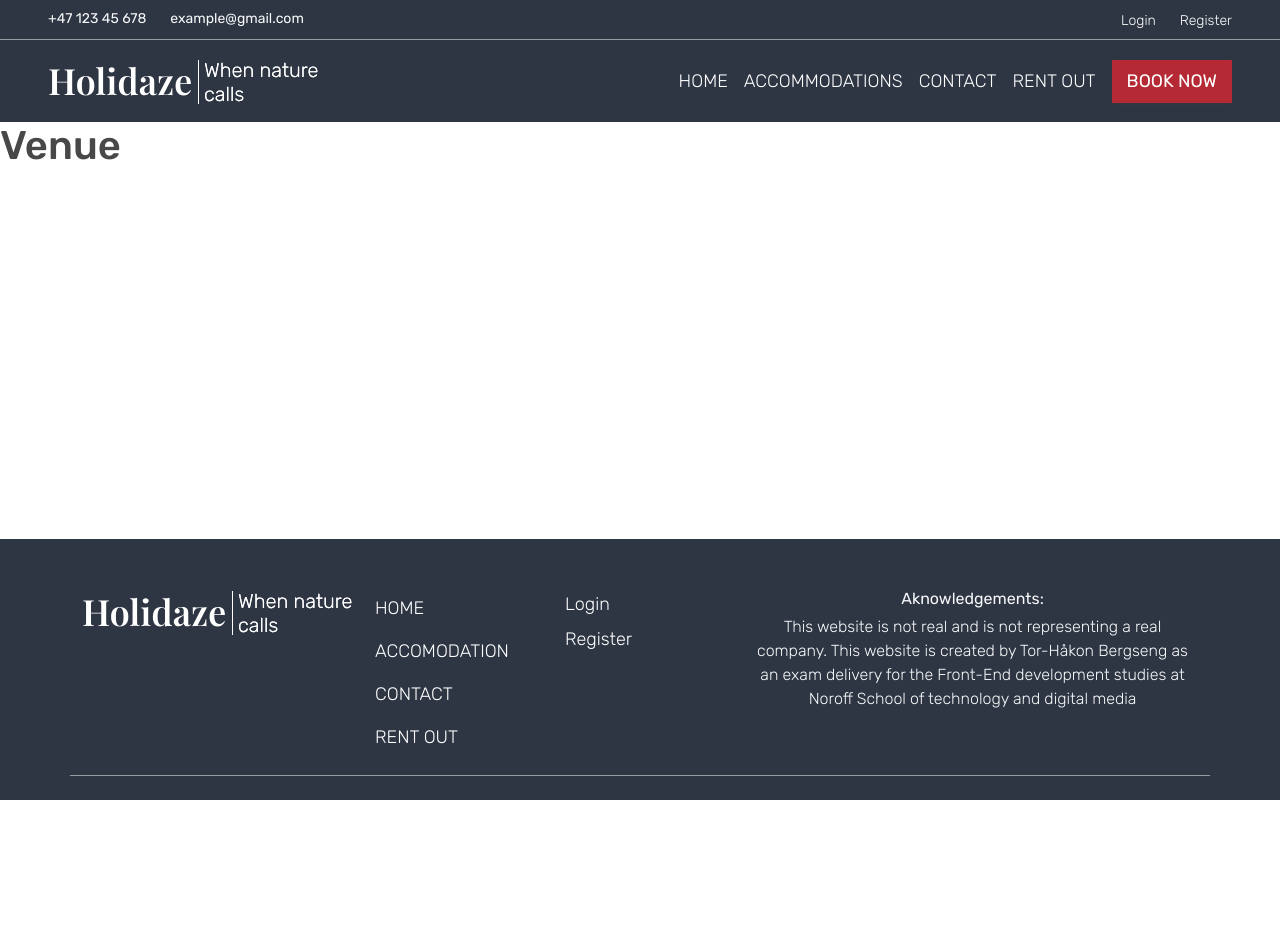
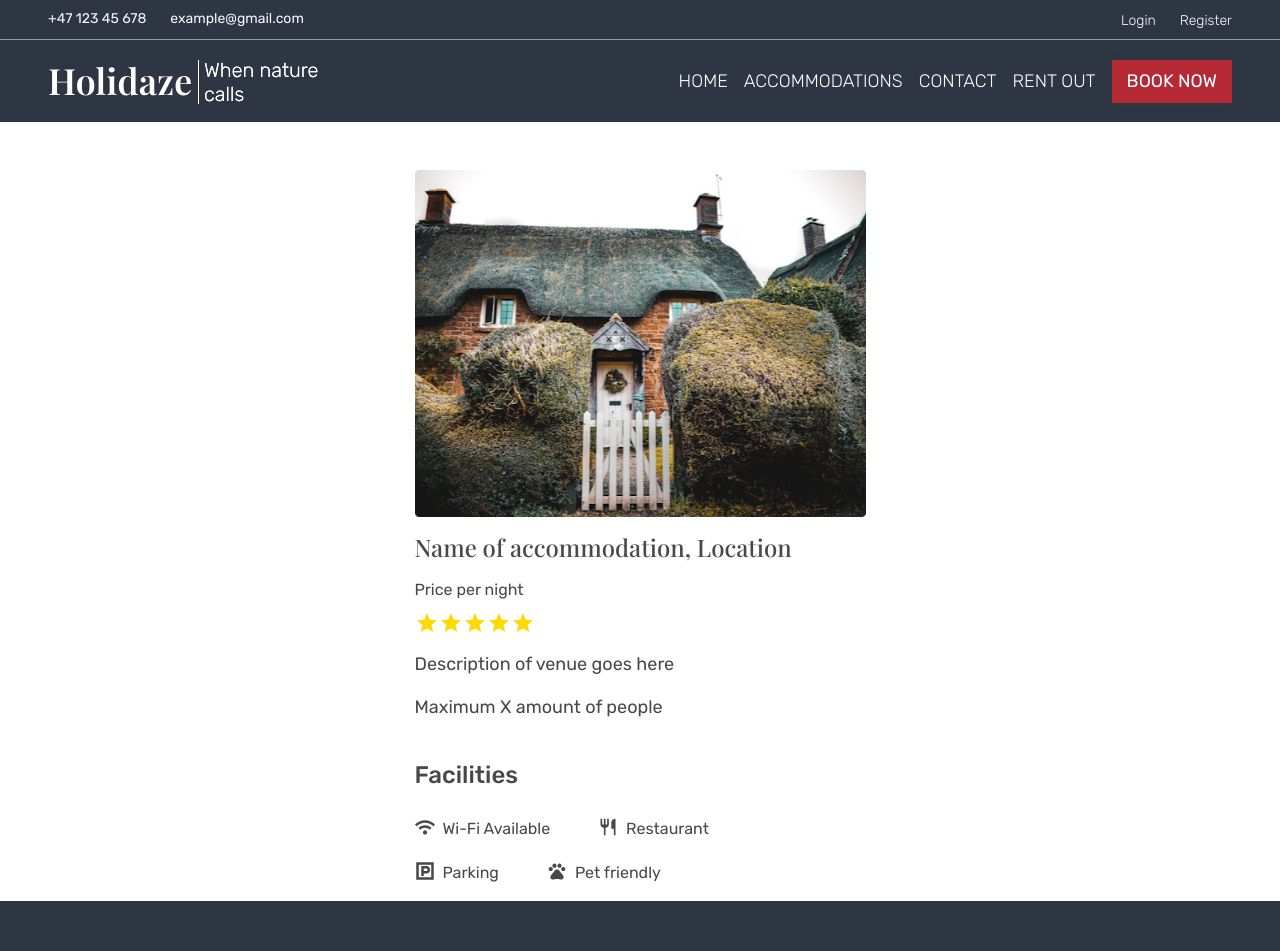
Before and after one commit to teehbee/project-exam-2, a React (Vite) app: page /venue in a window 1280 px wide. Shown: the top 951 px of the page. Before the commit the page ends 800 px from the top, so only its background shows below. Built offline with nearby package versions, Linux system fonts and the light colour scheme; a web font is replaced by a local one.

Commit message:
add image and text to single venue page

```diff
--- a/src/assets/icon/index.tsx
+++ b/src/assets/icon/index.tsx
@@ -6,5 +6,6 @@ import wifiIcon from "./venueFacilities/material-symbols_wifi.svg";
 import restaurantIcon from "./venueFacilities/ic_outline-restaurant.svg";
 import parkingIcon from "./venueFacilities/rivet-icons_parking.svg";
 import petIcon from "./venueFacilities/material-symbols_pets.svg";
+import starIcon from "./material-symbols_star.svg";
 
-export { profileIcon, bars, signOutIcon, filterIcon, wifiIcon, restaurantIcon, parkingIcon, petIcon };
+export { profileIcon, bars, signOutIcon, filterIcon, wifiIcon, restaurantIcon, parkingIcon, petIcon, starIcon };
--- a/src/assets/placeholderImg/index.tsx
+++ b/src/assets/placeholderImg/index.tsx
@@ -1,3 +1,4 @@
 import placeHolderImage from "./placeHolderFrontPageTile.jpg";
+import placeHolderImageLarge from "./placeholderFrontPageTileLarge.jpg";
 
-export default placeHolderImage;
+export { placeHolderImage, placeHolderImageLarge };
--- a/src/components/frontpageContent/FrontpageVenuePreview.tsx
+++ b/src/components/frontpageContent/FrontpageVenuePreview.tsx
@@ -1,5 +1,5 @@
 import { Link } from "react-router-dom";
-import placeHolderImage from "../../assets/placeholderImg";
+import { placeHolderImage } from "../../assets/placeholderImg";
 
 function FrontpageVenuePreview() {
   return (
--- /dev/null
+++ b/src/components/venue/elements/VenueImageAndText.tsx
@@ -0,0 +1,52 @@
+import { placeHolderImage, placeHolderImageLarge } from "../../../assets/placeholderImg";
+import { petIcon, wifiIcon, restaurantIcon, parkingIcon } from "../../../assets/icon";
+import { starIcon } from "../../../assets/icon";
+
+function VenueImageAndText() {
+  return (
+    <div className="col-12 col-md-5 mx-auto">
+      <picture>
+        <source media="(min-width: 992px)" srcSet={placeHolderImageLarge} />
+        <img className="img-fluid" src={placeHolderImage} aria-label="placeholder" />
+      </picture>
+      <div className="text-start pt-3">
+        <h1 className="secondary-font fs-1-25rem-to-1-5rem mb-3">
+          Name of accommodation, <span className="secondary-font fs-1-25rem-to-1-5rem">Location</span>
+        </h1>
+        <p className="mb-2 fs-0-75rem-to-1rem">Price per night</p>
+        <div className="mb-3">
+          <img src={starIcon} alt="" />
+          <img src={starIcon} alt="" />
+          <img src={starIcon} alt="" />
+          <img src={starIcon} alt="" />
+          <img src={starIcon} alt="" />
+        </div>
+        <p className="mb-2 fs-0-75rem-to-1-125rem mb-md-3">Description of venue goes here</p>
+        <p className="fs-0-75rem-to-1-125rem">Maximum X amount of people</p>
+      </div>
+      <div className="text-start">
+        <h2 className="fs-1rem-to-1-5rem pt-3 pt-md-4">Facilities</h2>
+        <div className="mt-md-2 d-flex flex-wrap pt-3">
+          <div className="d-flex me-2 me-md-5 mt-1">
+            <img className="facility-icon me-2" src={wifiIcon} alt="" />
+            <p className="fs-0-75rem-to-1rem">Wi-Fi Available</p>
+          </div>
+          <div className="d-flex me-2 me-md-5 mt-1">
+            <img className="facility-icon me-2" src={restaurantIcon} alt="" />
+            <p className="fs-0-75rem-to-1rem">Restaurant</p>
+          </div>
+          <div className="d-flex me-2 me-md-5 mt-1">
+            <img className="facility-icon me-2 " src={parkingIcon} alt="" />
+            <p className="fs-0-75rem-to-1rem">Parking</p>
+          </div>
+          <div className="d-flex me-2 me-md-5 mt-1">
+            <img className="facility-icon me-2" src={petIcon} alt="" />
+            <p className="fs-0-75rem-to-1rem">Pet friendly</p>
+          </div>
+        </div>
+      </div>
+    </div>
+  );
+}
+
+export default VenueImageAndText;
--- /dev/null
+++ b/src/components/venue/elements/index.tsx
@@ -0,0 +1,3 @@
+import VenueImageAndText from "./VenueImageAndText";
+
+export default VenueImageAndText;
--- /dev/null
+++ b/src/components/venue/index.tsx
@@ -0,0 +1,3 @@
+import SingleVenuePage from "./venuePage";
+
+export default SingleVenuePage;
--- /dev/null
+++ b/src/components/venue/venuePage.tsx
@@ -0,0 +1,13 @@
+import VenueImageAndText from "./elements";
+
+function SingleVenuePage() {
+  return (
+    <div className="container mt-5">
+      <div className="row text-center">
+        <VenueImageAndText />
+      </div>
+    </div>
+  );
+}
+
+export default SingleVenuePage;
--- a/src/components/venues/VenuesTile.tsx
+++ b/src/components/venues/VenuesTile.tsx
@@ -1,7 +1,7 @@
 import { Link } from "react-router-dom";
 import { useState, useEffect } from "react";
 import { petIcon, wifiIcon, restaurantIcon, parkingIcon } from "../../assets/icon";
-import placeHolderImage from "../../assets/placeholderImg";
+import { placeHolderImage } from "../../assets/placeholderImg";
 
 function VenueTile() {
   // State and handling for large or small screens to alter text in book button
--- a/src/pages/venue.tsx
+++ b/src/pages/venue.tsx
@@ -1,12 +1,9 @@
 import { useScrollToTop } from "../components/utils";
+import SingleVenuePage from "../components/venue";
 
 function Venue() {
   useScrollToTop();
-  return (
-    <div>
-      <h1>Venue</h1>
-    </div>
-  );
+  return <SingleVenuePage />;
 }
 
 export default Venue;
```
Also changed, not shown: src/assets/icon/material-symbols_star.svg (added), src/assets/placeholderImg/placeholderFrontPageTileLarge.jpg (added).
